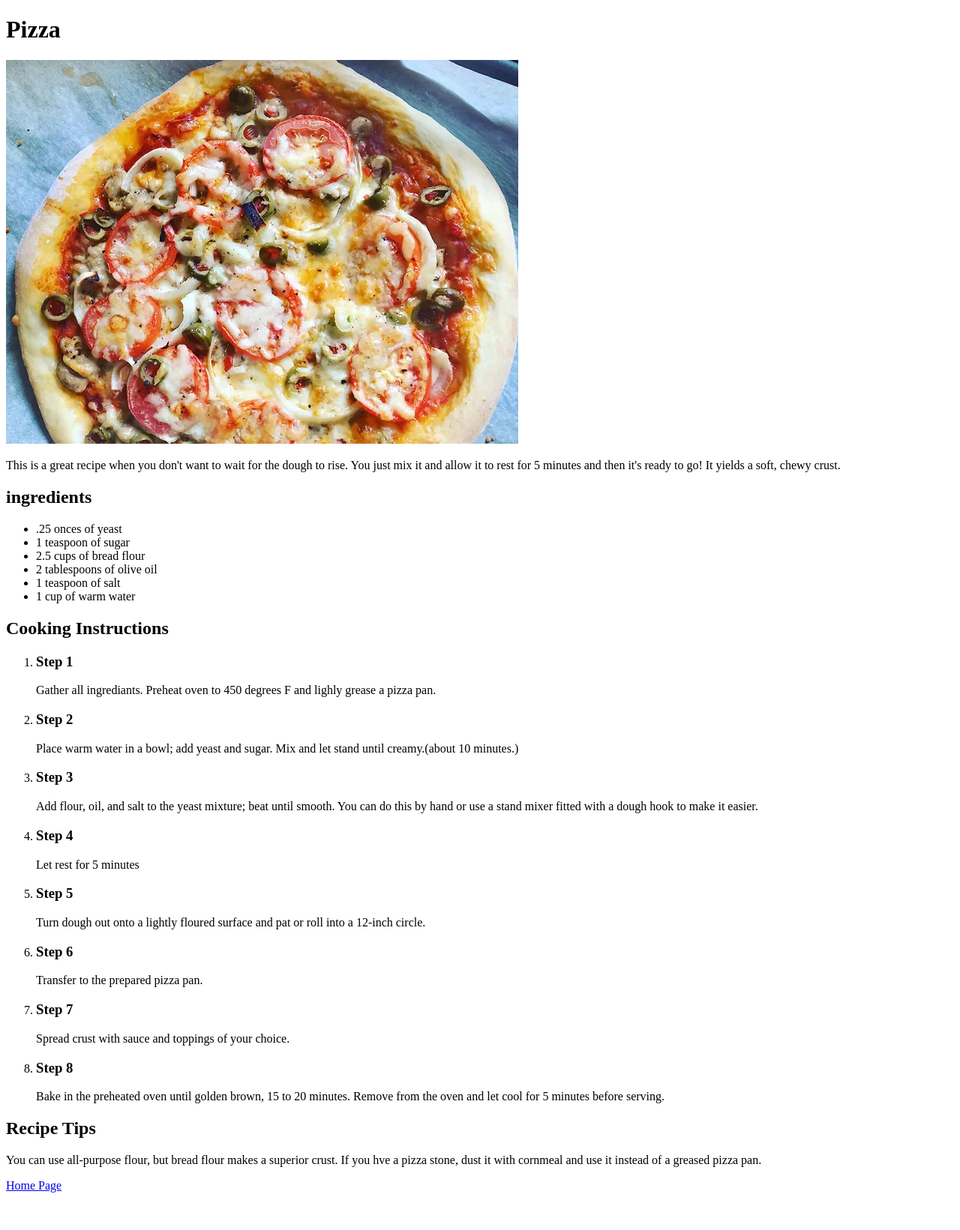
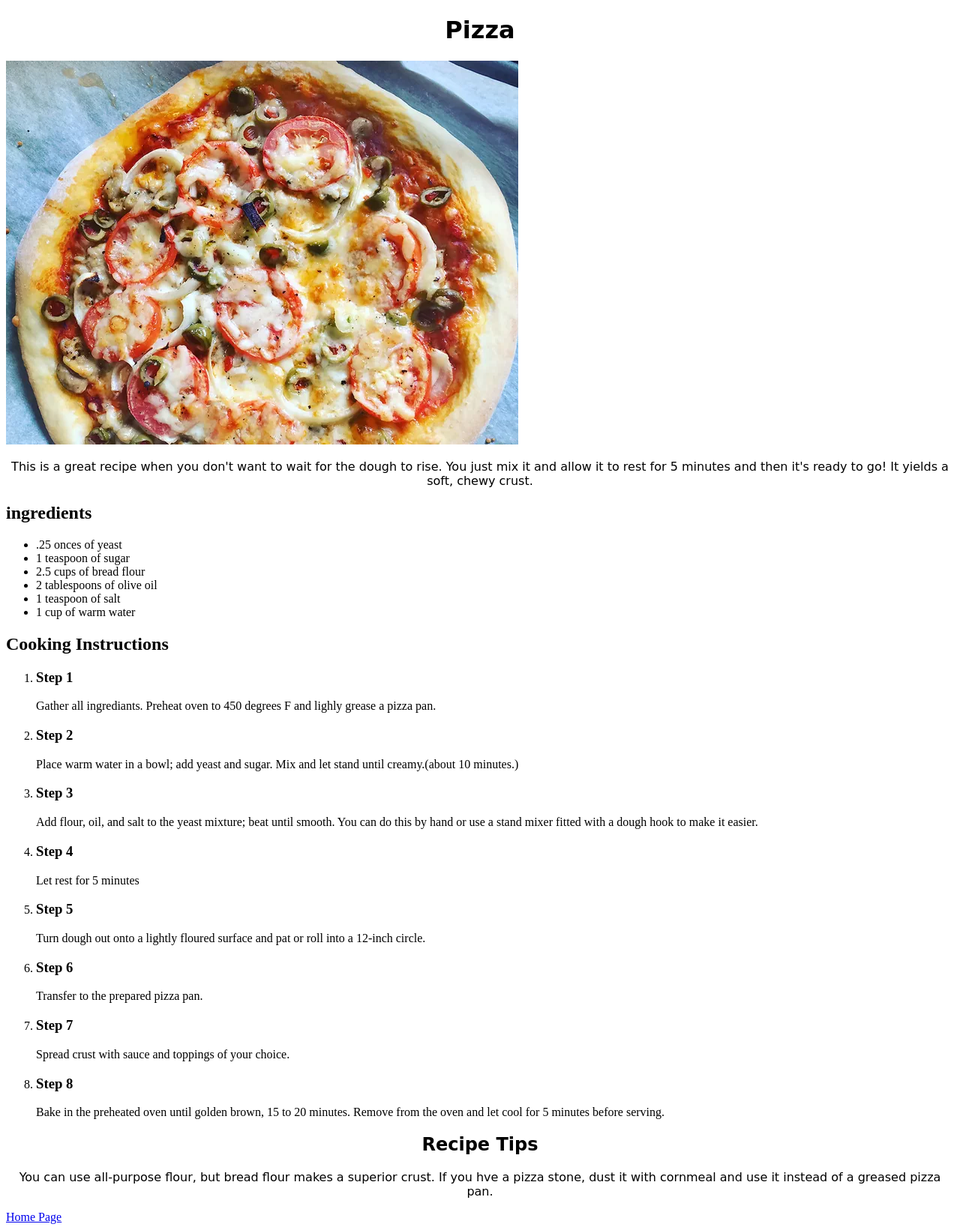
Before and after one commit to Suzu-Enjoyer/Odin-Recipies, a plain HTML site: page recipes/pizza.html in a window 1280 px wide. Shown: the whole page at 75% size. Before the commit the page ends 1599 px from the top, so only its background shows below. Drawn offline with Linux system fonts and the light colour scheme.

Commit message:
remove zone identfier, add css file, link css to all html files, add basic alignment and font styles.

```diff
--- a/recipes/pizza.html
+++ b/recipes/pizza.html
@@ -3,11 +3,12 @@
     <head>
         <meta charset="UTF-8">
         <title>Pizza recipe</title>
+        <link rel="stylesheet" href="../style.css">
     </head>
     <body>
         <h1>Pizza</h1>
         <img src="pizza1.webp" alt="Pizza image">
-        <p>This is a great recipe when you don't want to wait for the dough to rise. You just mix it and allow it to rest for 5 minutes and then it's ready to go! It yields a soft, chewy crust.</p>
+        <p class="center">This is a great recipe when you don't want to wait for the dough to rise. You just mix it and allow it to rest for 5 minutes and then it's ready to go! It yields a soft, chewy crust.</p>
         <h2>ingredients</h2>
         <ul>
             <li>.25 onces of yeast</li>
@@ -53,8 +54,8 @@
                 <p>Bake in the preheated oven until golden brown, 15 to 20 minutes. Remove from the oven and let cool for 5 minutes before serving.</p>
             </li>
         </ol>
-        <h2>Recipe Tips</h2>
-        <p>You can use all-purpose flour, but bread flour makes a superior crust. If you hve a pizza stone, dust it with cornmeal and use it instead of a greased pizza pan.</p>
+        <h2 class="center">Recipe Tips</h2>
+        <p class="center">You can use all-purpose flour, but bread flour makes a superior crust. If you hve a pizza stone, dust it with cornmeal and use it instead of a greased pizza pan.</p>
         <a href="../index.html">Home Page</a>
     </body>
 </html>
--- /dev/null
+++ b/style.css
@@ -0,0 +1,11 @@
+h1 {
+    font-family: cursive, Arial, sans-serif;
+    text-align: center;
+}
+.center {
+    font-family: cursive, Arial, sans-serif;
+    text-align: center;
+}
+img {
+
+}
```
Also changed, not shown: index.html (+3 -0 lines), recipes/cccookies.html (+4 -3 lines), recipes/misosoup.html (+4 -3 lines), 1 other file.
